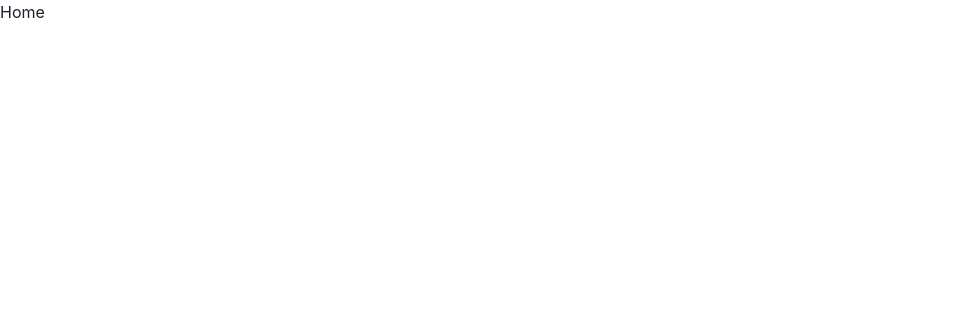
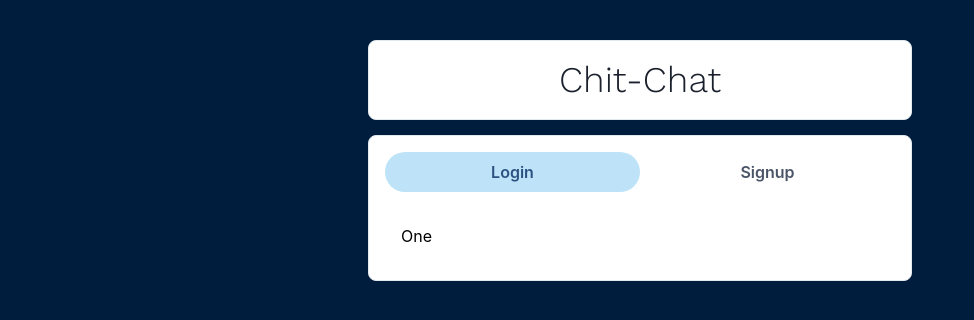
Before and after one commit to Sanhil143/Chatting-Backend-Application, a React (Create React App) app in the folder frontend/: page / in a window 1280 px wide. Shown: the top 320 px of the page, without its empty margins (0-974 px from the left). Built offline with nearby package versions, Linux system fonts and the light colour scheme.

Commit message:
create homepage

```diff
--- a/frontend/src/App.css
+++ b/frontend/src/App.css
@@ -1,38 +1,10 @@
-.App {
-  text-align: center;
-}
 
-.App-logo {
-  height: 40vmin;
-  pointer-events: none;
-}
+@import url('https://fonts.googleapis.com/css2?family=Dosis:wght@500&family=Ubuntu:wght@300;400&family=Work+Sans:wght@300&display=swap');
 
-@media (prefers-reduced-motion: no-preference) {
-  .App-logo {
-    animation: App-logo-spin infinite 20s linear;
-  }
-}
 
-.App-header {
-  background-color: #282c34;
+.App{
   min-height: 100vh;
   display: flex;
-  flex-direction: column;
-  align-items: center;
-  justify-content: center;
-  font-size: calc(10px + 2vmin);
-  color: white;
+  background-color: #001d3d;
+
 }
-
-.App-link {
-  color: #61dafb;
-}
-
-@keyframes App-logo-spin {
-  from {
-    transform: rotate(0deg);
-  }
-  to {
-    transform: rotate(360deg);
-  }
-}
--- a/frontend/src/App.js
+++ b/frontend/src/App.js
@@ -4,9 +4,9 @@
 
 function App() {
   return (
-    <>
+    <div className='App'>
     <Route path="/" component={Homepage} exact/>
-    </>
+    </div>
   )
 }
 
--- a/frontend/src/pages/Homepage.jsx
+++ b/frontend/src/pages/Homepage.jsx
@@ -1,11 +1,51 @@
 import React from 'react'
+import { Tab,Text, Box, Container, Tabs, TabList, TabPanels, TabPanel } from '@chakra-ui/react'
 
 const Homepage = () => {
   return (
-    <div>
-      Home
-    </div>
+    <Container maxW="xl" centerContent>
+      <Box
+        d="flex"
+        justifyContent="center"
+        p={3}
+        bg="white"
+        w="100%"
+        m="40px 0 15px 0"
+        borderRadius="lg"
+        borderWidth="1px">
+        <Text
+          fontSize="4xl"
+          textAlign="center"
+          fontFamily="work sans">
+          Chit-Chat
+        </Text>
+      </Box>
+      <Box
+        bg="white"
+        w="100%"
+        p="4"
+        borderRadius="lg"
+        color="black"
+        borderWidth="1px">
+        <Tabs variant="soft-rounded">
+          <TabList mb="1em">
+            <Tab width="50%">Login</Tab>
+            <Tab width="50%">Signup</Tab>
+          </TabList>
+          <TabPanels>
+            <TabPanel>
+              <p>One</p>
+            </TabPanel>
+            <TabPanel>
+              <p>Two</p>
+            </TabPanel>
+          </TabPanels>
+        </Tabs>
+      </Box>
+    </Container>
   )
 }
 
 export default Homepage
+
+// rafce
```
Also changed, not shown: frontend/src/components/authentication/Login.js (added, +11 -0 lines), frontend/src/components/authentication/Signup.js (added, +11 -0 lines).
